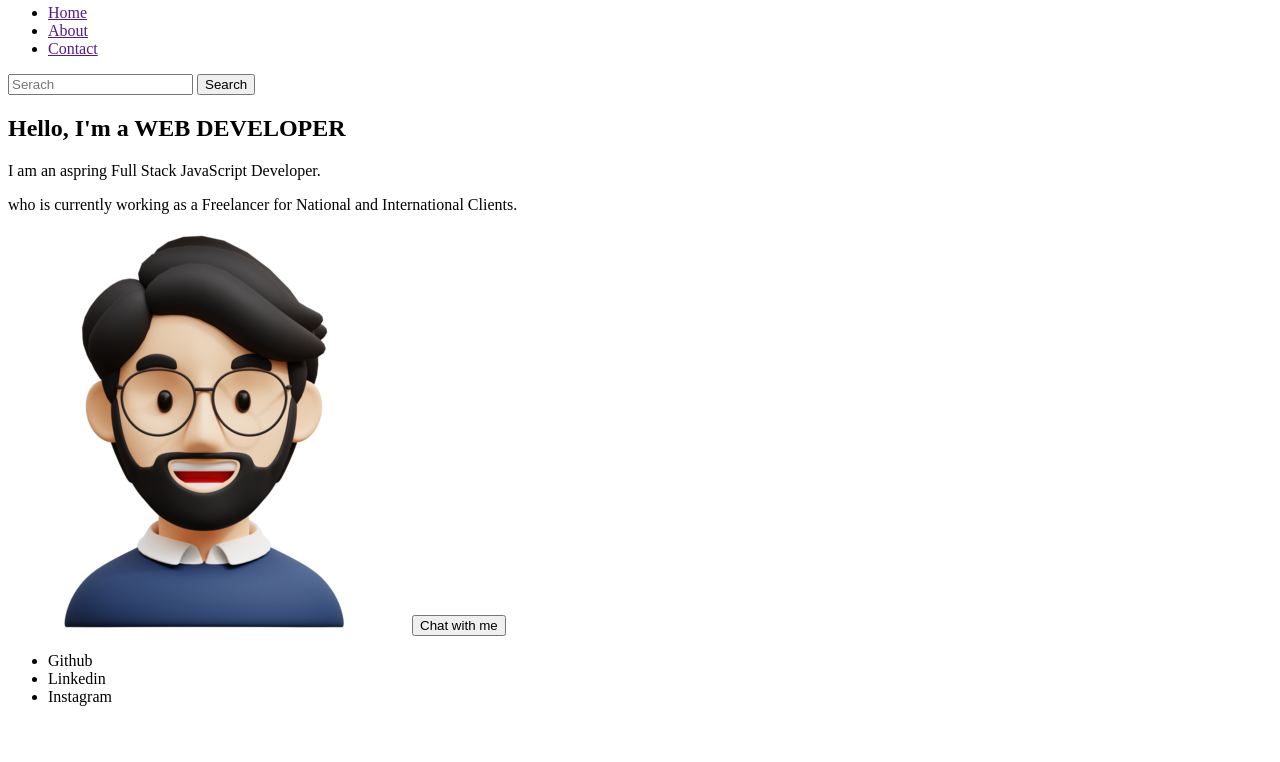
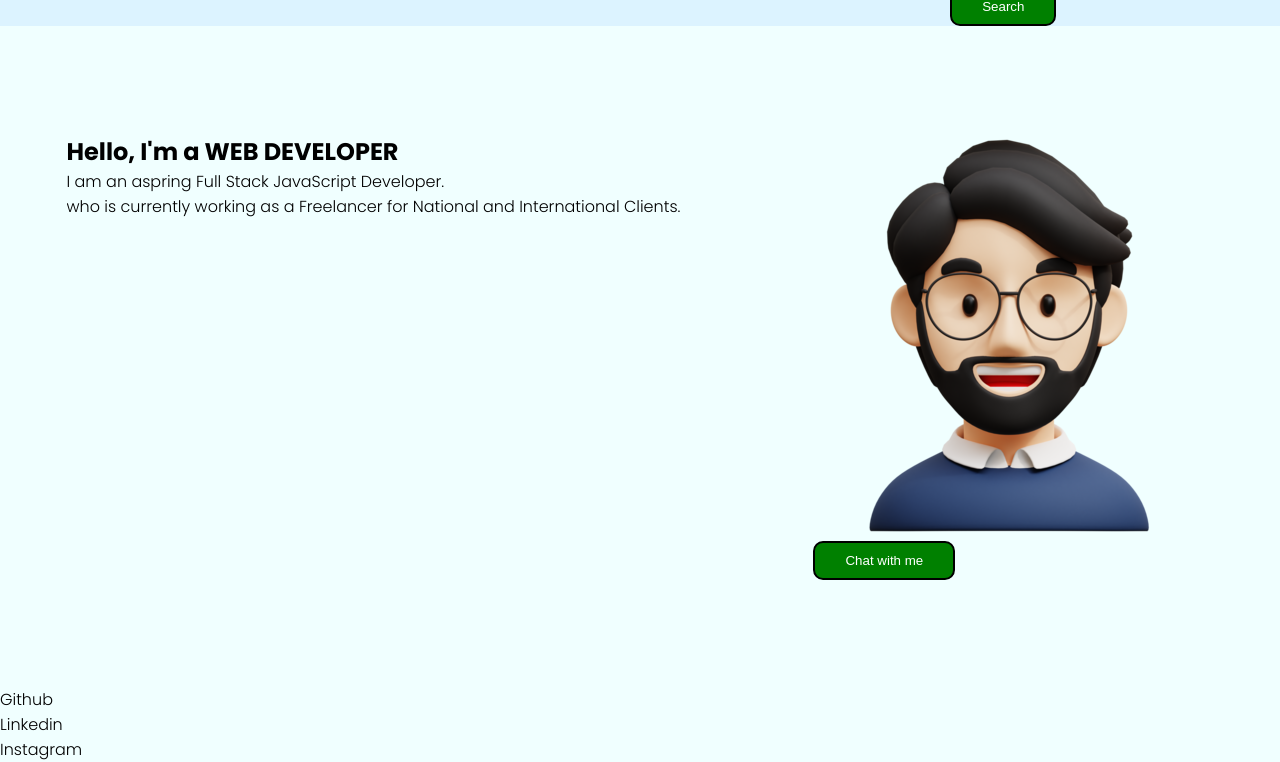
Before and after one commit to harshverma-git-hub/website, a plain HTML site: page index.html in a window 1280 px wide. Shown: the part 38-800 px from the top of the page. Drawn offline with Linux system fonts and the light colour scheme; a web font is replaced by a local one.

Commit message:
ADDED Some CSS

```diff
--- a/index.html
+++ b/index.html
@@ -7,18 +7,22 @@
      <link rel="stylesheet" href="./styles/style.css">
      <!-- Font Awesome -->
       <script src="https://kit.fontawesome.com/8a3d2b5798.js" crossorigin="anonymous"></script>
+      <!-- Google Font: poppins -->
+       <link rel="preconnect" href="https://fonts.googleapis.com">
+<link rel="preconnect" href="https://fonts.gstatic.com" crossorigin>
+<link href="https://fonts.googleapis.com/css2?family=Playwrite+AU+QLD:wght@100..400&family=Poppins:ital,wght@0,100;0,200;0,300;0,400;0,500;0,600;0,700;0,800;0,900;1,100;1,200;1,300;1,400;1,500;1,600;1,700;1,800;1,900&display=swap" rel="stylesheet">
     <title>Website</title>
 </head>
 <body>
     <!-- Header -->
-     <header>
-        <nav>
+     <header class="header">
+        <nav class="nav">
             <!-- Logo -->
             <div class="logo">
                 Logo
             </div>
             <!-- Navigation -->
-            <ul>
+            <ul class="nav-list">
                 <li><a href="">Home</a></li>
                 <li><a href="">About</a></li>
                 <li><a href="">Contact</a></li>
--- a/styles/style.css
+++ b/styles/style.css
@@ -0,0 +1,50 @@
+*{
+    margin: 0px;
+    padding: 0px;
+    box-sizing: border-box;
+    overflow: hidden;
+}
+body{
+  background-color: azure;
+  height: 100vh;
+  width: 100vw;
+  display: flex;
+  flex-direction: column;
+  justify-content: space-between;
+  font-family: "Poppins", sans-serif;
+  font-weight: 300;
+  font-style: normal;
+}
+li{
+    list-style: none;
+}
+a{
+    text-decoration: none;
+}
+.header{
+    background-color: #dcf3ff;
+}
+.nav{
+    display: flex;
+    justify-content: space-around;
+}
+.logo{
+    font-weight: 700;
+    font-size: larger;
+}
+.nav-list{
+    display: flex;
+    justify-content: space-around;
+}
+.hero-section{
+    display: flex;
+    justify-content: space-around;
+}
+button{
+    display: block;
+    background-color: green;
+    padding: 10px 30px ;
+    color: white;
+    border: 2px solid black;
+    border-radius: 10px;
+}
```
